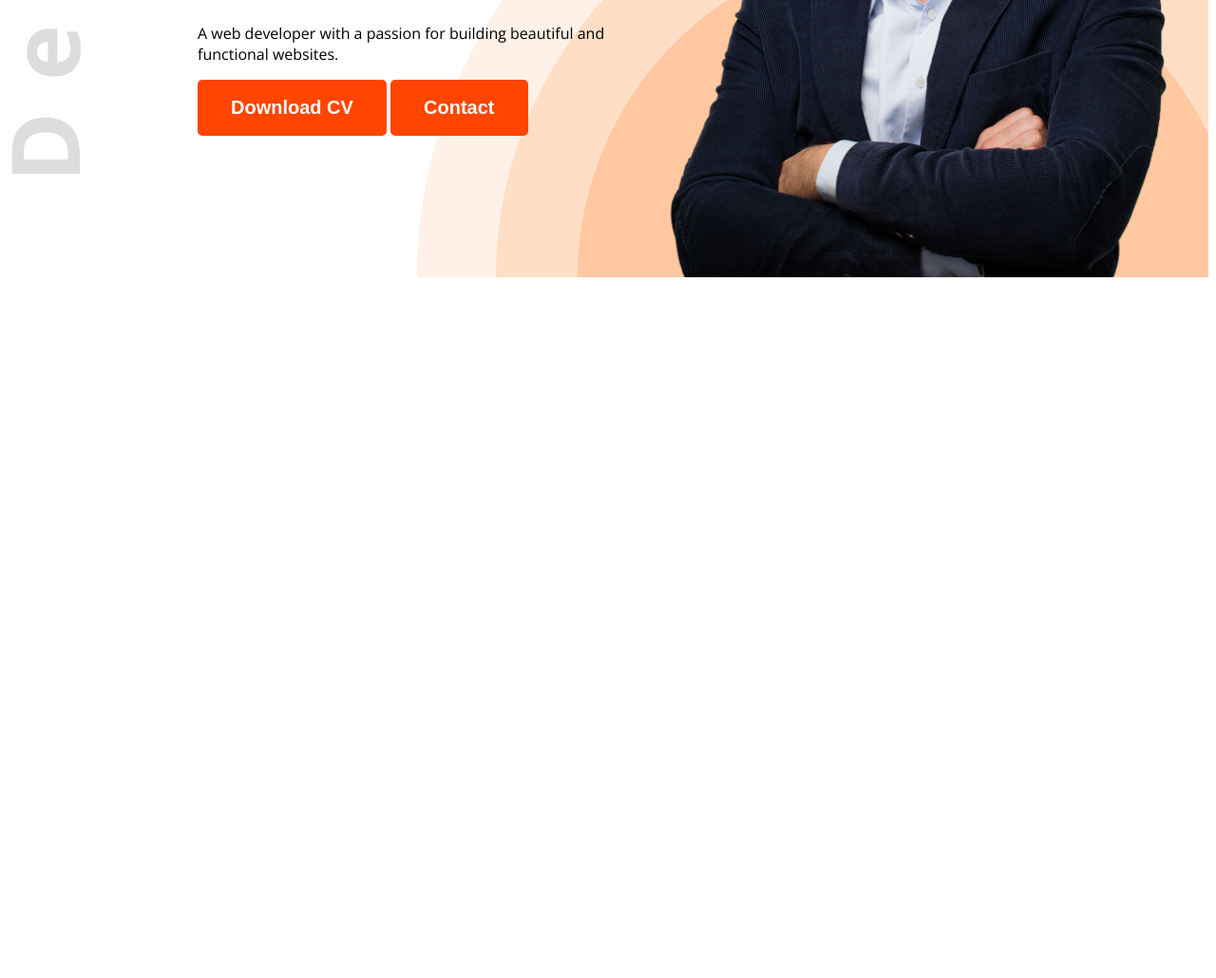
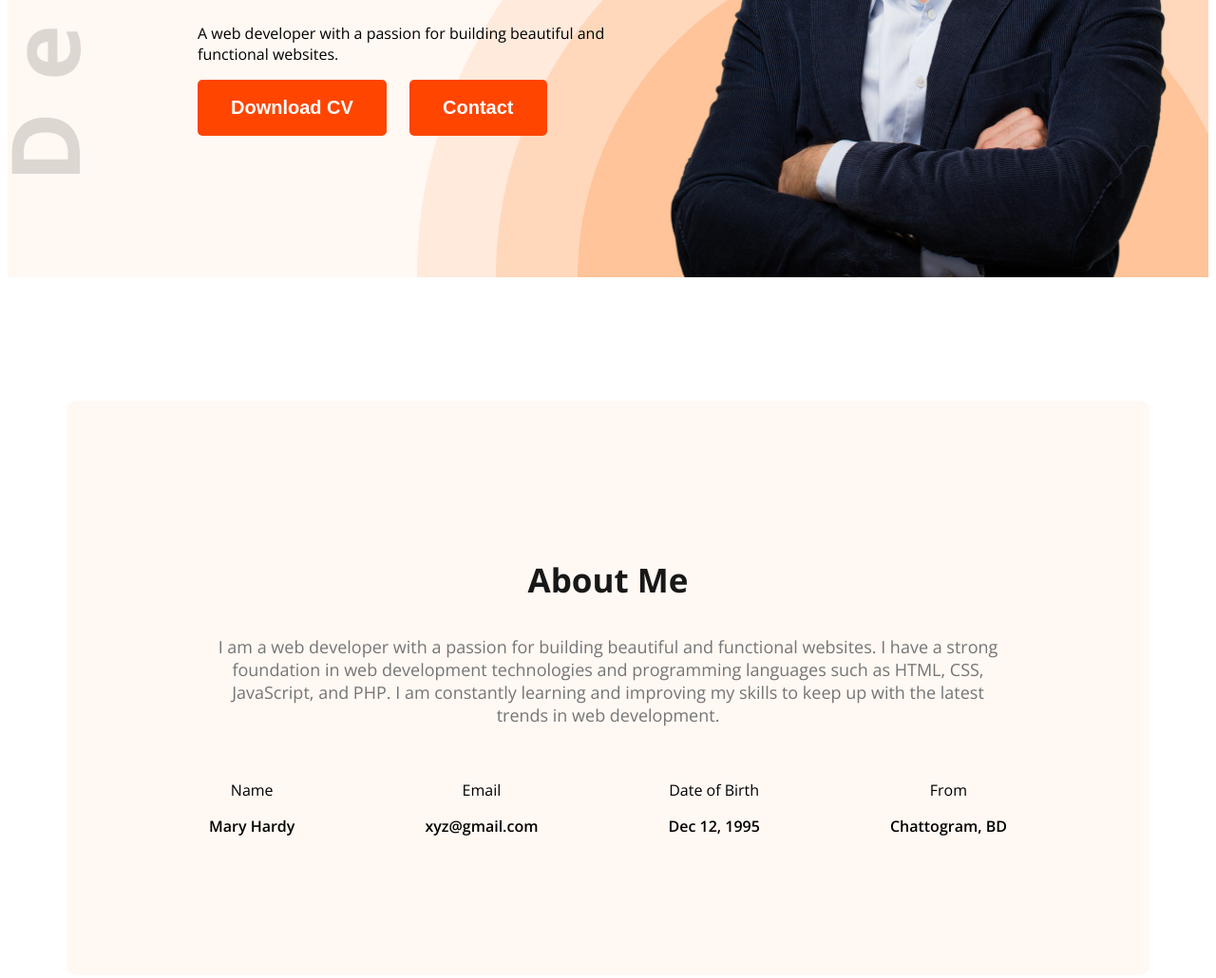
Before and after one commit to miftah1299/web-dev-portfolio, a plain HTML site: page index.html in a window 1280 px wide. Shown: the part 588-1618 px from the top of the page at 95% size. Before the commit the page ends 888 px from the top, so only its background shows below. Drawn offline with nearby package versions, Linux system fonts and the light colour scheme.

Commit message:
added about section

```diff
--- a/index.html
+++ b/index.html
@@ -13,7 +13,7 @@
 </head>
 
 <body class="open-sans-normal">
-    <header class="header">
+    <header class="header secondary-bg">
         <nav>
             <h3 class="nav-title">Ma<span class="text-primary">r</span>y</h3>
             <ul>
@@ -24,7 +24,7 @@
         </nav>
         <div class="banner">
             <div class="banner-content">
-                <h4 class="banner-greetings">Hello I am</h4>
+                <h4 class="banner-greetings">Hello, I am</h4>
                 <h1 class="banner-title">Mary Hardy</h1>
                 <p class="banner-description">
                     A web developer with a passion for building beautiful and functional websites.
@@ -37,7 +37,34 @@
     </header>
 
     <main>
-
+        <section class="about secondary-bg">
+            <h3 class="section-title">About Me</h3>
+            <p class="section-description">
+                I am a web developer with a passion for building beautiful and functional websites. I have a strong
+                foundation in web development technologies and programming languages such as HTML, CSS, JavaScript, and
+                PHP. I am constantly learning and improving my skills to keep up with the latest trends in web
+                development.
+            </p>
+            <div class="about-items">
+                <!-- .about-item*4>p.item-title+p.item-description -->
+                <div class="about-item">
+                    <p class="item-title">Name</p>
+                    <p class="item-description">Mary Hardy</p>
+                </div>
+                <div class="about-item">
+                    <p class="item-title">Email</p>
+                    <p class="item-description">xyz@gmail.com</p>
+                </div>
+                <div class="about-item">
+                    <p class="item-title">Date of Birth</p>
+                    <p class="item-description">Dec 12, 1995</p>
+                </div>
+                <div class="about-item">
+                    <p class="item-title">From</p>
+                    <p class="item-description">Chattogram, BD</p>
+                </div>
+            </div>
+        </section>
     </main>
 
     <footer>
--- a/styles/portfolio.css
+++ b/styles/portfolio.css
@@ -11,6 +11,9 @@
 
 
 /*Shared styles*/
+.secondary-bg {
+    background-color: #FFF8F3;
+}
 .text-primary {
     color:orangered;
 }
@@ -21,6 +24,7 @@
     background-color: orangered;
     color: white;
     padding: 18px 35px;
+    margin-right:20px;
     border-radius: 5px;
     border: none;
     font-weight: 600;
@@ -28,7 +32,17 @@
     cursor: pointer;
     transition: all 0.3s ease;
 }
-
+.section-title {
+    font-size: 35px;
+    font-weight: bold;
+    color: #181818
+    /* margin-bottom: 50px; */
+}
+.section-description {
+    font-size: 18px;
+    color: #757575;
+    margin-bottom: 40px;
+}
 
 /* header styles */
 .header {
@@ -67,6 +81,7 @@ nav li a {
 }
 
 
+
 /* -----banner styles----- */
 .banner {
     display: flex;
@@ -90,3 +105,31 @@ nav li a {
     /* border-radius: 50%; */
     margin-top: 50px;
 }
+
+
+/* -----main styles----- */
+main {
+    max-width: 1140px;
+    margin: 0 auto;
+}
+
+
+
+/* -----about styles----- */
+.about {
+    border-radius: 10px;
+    padding: 130px 150px;
+    text-align: center;
+    margin-top: 130px;
+}
+.about-items {
+    display: flex;
+    justify-content: space-between;
+}
+.item-description {
+    font-weight: 600;
+}
+/* .section-description {
+    font-size: 18px;
+    color: #757575;
+} */
```
